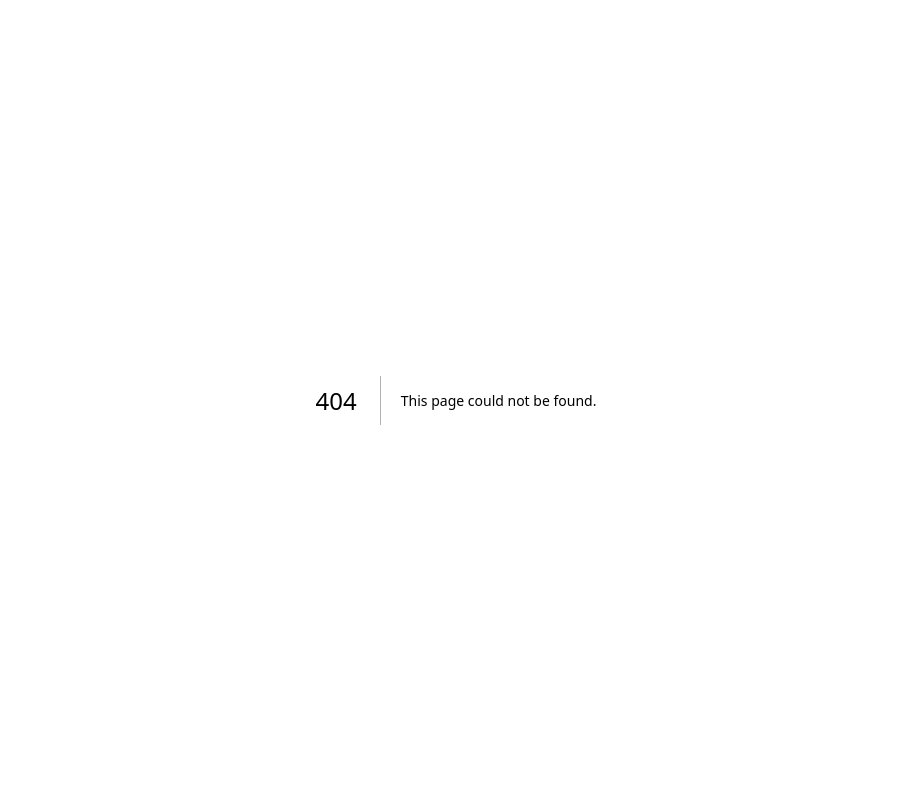
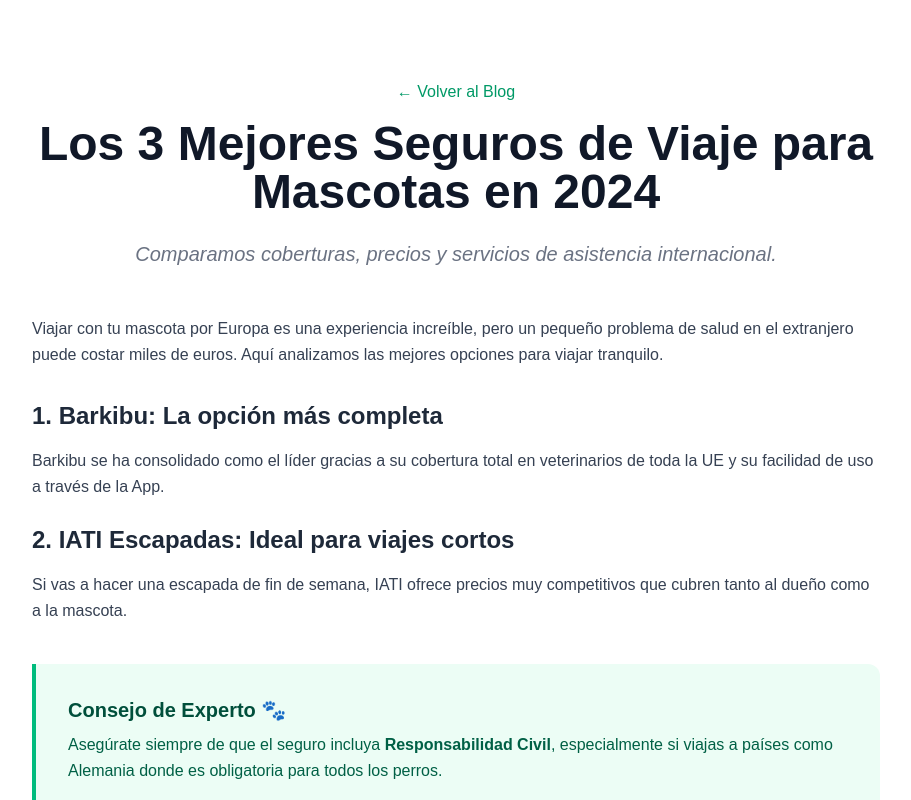
Before and after one commit to eduardochapellin1-debug/thepetbridge, a Next.js app: page /blog/mejores-seguros-viaje-mascotas in a window 1280 px wide. Before the commit this address had no page. Shown: the top 800 px of the page, without its empty margins (184-1095 px from the left). Built offline with nearby package versions, Linux system fonts and the light colour scheme.

Commit message:
Publicado segundo post sobre seguros

```diff
--- /dev/null
+++ b/app/blog/mejores-seguros-viaje-mascotas/page.tsx
@@ -0,0 +1,42 @@
+import React from 'react';
+import Link from 'next/link';
+
+export default function PostSeguros() {
+  return (
+    <article className="max-w-4xl mx-auto py-20 px-6 text-left">
+      <header className="mb-12 text-center">
+        <Link href="/blog" className="text-emerald-600 hover:underline mb-4 inline-block">← Volver al Blog</Link>
+        <h1 className="text-4xl md:text-5xl font-bold text-gray-900 mb-6">
+          Los 3 Mejores Seguros de Viaje para Mascotas en 2024
+        </h1>
+        <p className="text-xl text-gray-500 italic">Comparamos coberturas, precios y servicios de asistencia internacional.</p>
+      </header>
+
+      <div className="prose prose-emerald lg:prose-xl text-gray-700 leading-relaxed">
+        <p className="mb-8">
+          Viajar con tu mascota por Europa es una experiencia increíble, pero un pequeño problema de salud en el extranjero puede costar miles de euros. Aquí analizamos las mejores opciones para viajar tranquilo.
+        </p>
+
+        <h2 className="text-2xl font-bold text-gray-800 mb-4">1. Barkibu: La opción más completa</h2>
+        <p className="mb-6">
+          Barkibu se ha consolidado como el líder gracias a su cobertura total en veterinarios de toda la UE y su facilidad de uso a través de la App.
+        </p>
+
+        <h2 className="text-2xl font-bold text-gray-800 mb-4">2. IATI Escapadas: Ideal para viajes cortos</h2>
+        <p className="mb-6">
+          Si vas a hacer una escapada de fin de semana, IATI ofrece precios muy competitivos que cubren tanto al dueño como a la mascota.
+        </p>
+
+        <div className="bg-emerald-50 border-l-4 border-emerald-500 p-8 my-10 rounded-r-xl">
+          <h3 className="text-xl font-bold text-emerald-900 mb-2">Consejo de Experto 🐾</h3>
+          <p className="text-emerald-800">
+            Asegúrate siempre de que el seguro incluya <strong>Responsabilidad Civil</strong>, especialmente si viajas a países como Alemania donde es obligatoria para todos los perros.
+          </p>
+          <Link href="/directorio" className="mt-4 inline-block font-bold text-emerald-600 hover:text-emerald-700">
+            Ver todas las ofertas en el Directorio →
+          </Link>
+        </div>
+      </div>
+    </article>
+  );
+}
```
